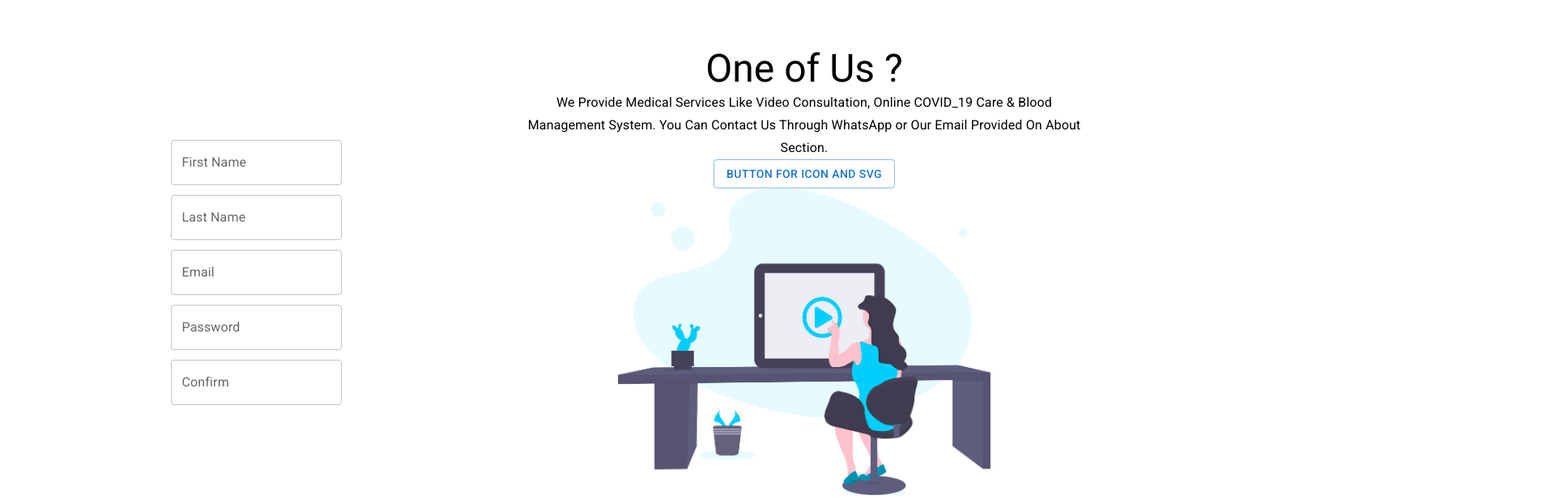
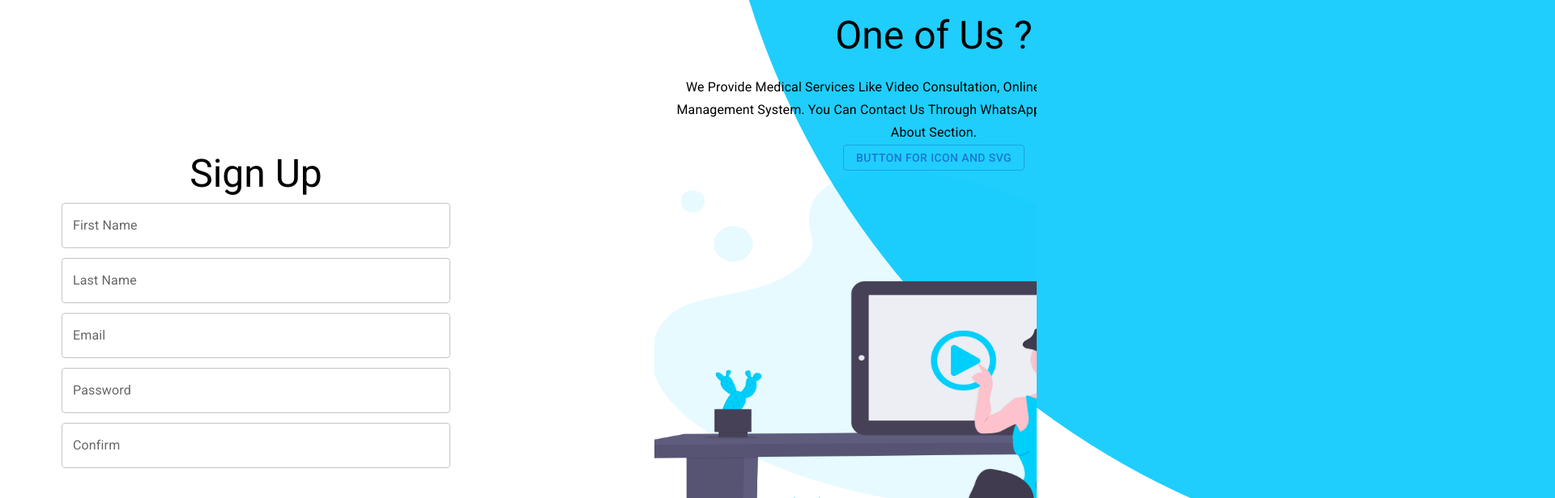
Before and after one commit to CloudClown/PizzaPark, a React (Create React App) app: page /register in a window 1280 px wide. Shown: the top 616 px of the page at 81% size, 1920 px wide, since content can reach past the window. Built offline with nearby package versions, Linux system fonts and the light colour scheme.

Commit message:
this was an experiment for background img

```diff
--- a/src/Component/Register.css
+++ b/src/Component/Register.css
@@ -1,7 +1,19 @@
 *{
   padding: 0;
   margin: 0;
-  display: border-box;
+  overflow: hidden;
+}
+
+.cont {
+position: absolute;
+content: "";
+z-index: -1;
+height: 2000px;
+width: 2000px;
+background-color: rgb(31,206,253);
+border-bottom-left-radius: 50%;
+  left: 55rem;
+  bottom: 6rem;
 }
 .container {
   width: auto;
--- a/src/Component/Register.js
+++ b/src/Component/Register.js
@@ -4,23 +4,33 @@ import regImg from '../img/reg.png';
 // mui
 import Grid from '@mui/material/Grid';
 import Button from '@mui/material/Button';
-import SigninIcon from '@mui/icons-material/Login';
 import {TextField} from "@mui/material";
 import Typography from '@mui/material/Typography';
 import { makeStyles } from '@mui/styles';
+import Container from '@mui/material/Container';
 
 const useStyles = makeStyles({
     rightSec: {
         "width": '690px',
-        "height": '670px',
+        "height": '770px',
         "display": "flex",
         "flex-direction": "column",
-        "justify-content": "center",
         "align-items": "center",
+        "margin-left": "10rem",
+},
+    regImg: {
+        width: '760px',
+        height: '680px',
     },
-    regImg: {
-        width: '460px',
-        height: '380px',
+    formWidth: {
+        width: "30rem",
+    },
+    rightH3: {
+        padding: "1rem",
+    },rightBtn: {
+        padding: "1rem",
+    },rightPar: {
+        padding: "1rem",
     }
 })
 
@@ -28,6 +38,7 @@ const Register = () => {
     const classes = useStyles();
   return (
     <>
+        <div className="cont" />
      <Grid container spacing={2} direction="row" justifyContent="center" alignItems="center">
         <Grid item md={6}>
             <Grid
@@ -36,36 +47,39 @@ const Register = () => {
                 justifyContent="center"
                 alignItems="center"
             >
-
+                <Typography variant="h3">Sign Up</Typography>
                 <form>
                   <Grid item>
-                    <TextField margin="dense"  label="First Name" variant="outlined" />
+                    <TextField className={classes.formWidth} margin="dense"  label="First Name" variant="outlined" />
                   </Grid>
                   <Grid item>
-                    <TextField margin="dense" label="Last Name" variant="outlined" />
+                    <TextField className={classes.formWidth} margin="dense" label="Last Name" variant="outlined" />
                   </Grid>
                   <Grid item>
-                    <TextField margin="dense" label="Email" variant="outlined" />
+                    <TextField className={classes.formWidth} margin="dense" label="Email" variant="outlined" />
                   </Grid>
                   <Grid item>
-                    <TextField margin="dense" label="Password" variant="outlined" />
+                    <TextField className={classes.formWidth} margin="dense" label="Password" variant="outlined" />
                   </Grid>
                   <Grid item>
-                    <TextField margin="dense" label="Confirm" variant="outlined" />
+                    <TextField className={classes.formWidth} margin="dense" label="Confirm" variant="outlined" />
                   </Grid>
                 </form>
 
             </Grid>
         </Grid>
        <Grid item md={6}>
+
            <div className={classes.rightSec}>
-         <Typography variant="h3">One of Us ?</Typography>
-         <Typography variant="subtitle1">We Provide Medical Services Like Video Consultation, Online COVID_19 Care & Blood Management System. You Can Contact Us Through WhatsApp or Our Email Provided On About Section.</Typography>
-         <Button variant='outlined'>Button for icon and svg</Button>
+         <Typography className={classes.rightH3} variant="h3">One of Us ?</Typography>
+         <Typography className={classes.rightPar} variant="subtitle1">We Provide Medical Services Like Video Consultation, Online COVID_19 Care & Blood Management System. You Can Contact Us Through WhatsApp or Our Email Provided On About Section.</Typography>
+         <Button className={classes.rightBtn} variant='outlined'>Button for icon and svg</Button>
            <img className={classes.regImg} src={regImg} />
            </div>
+
        </Grid>
      </Grid>
+
     </>
   );
 };
```
